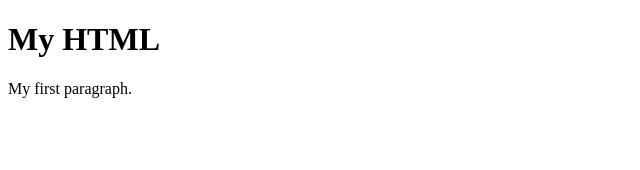
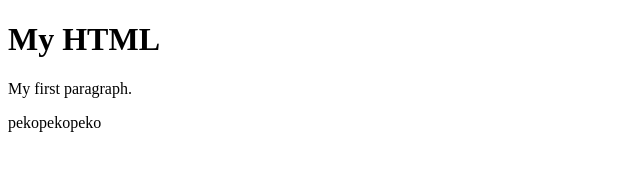
Before and after one commit to Enelogy/repo-git, a plain HTML site: page index.html in a window 1280 px wide. Shown: the whole page, without its empty margins (0-640 px from the left). Drawn offline with Linux system fonts and the light colour scheme.

Commit message:
tambah line

```diff
--- a/index.html
+++ b/index.html
@@ -5,6 +5,6 @@
 <h1>My HTML</h1>
 
 <p>My first paragraph.</p>
-
+pekopekopeko
 </body>
 </html>
```
